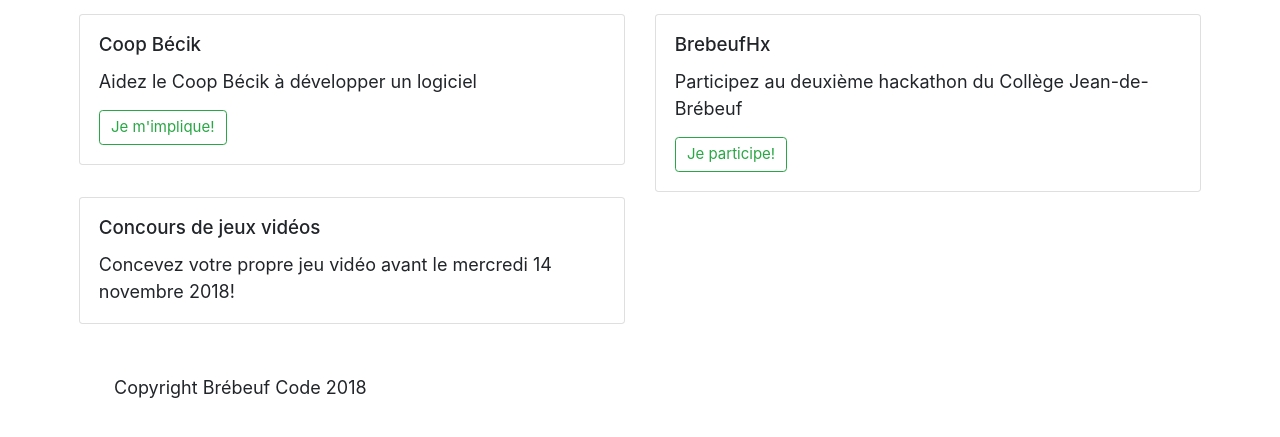
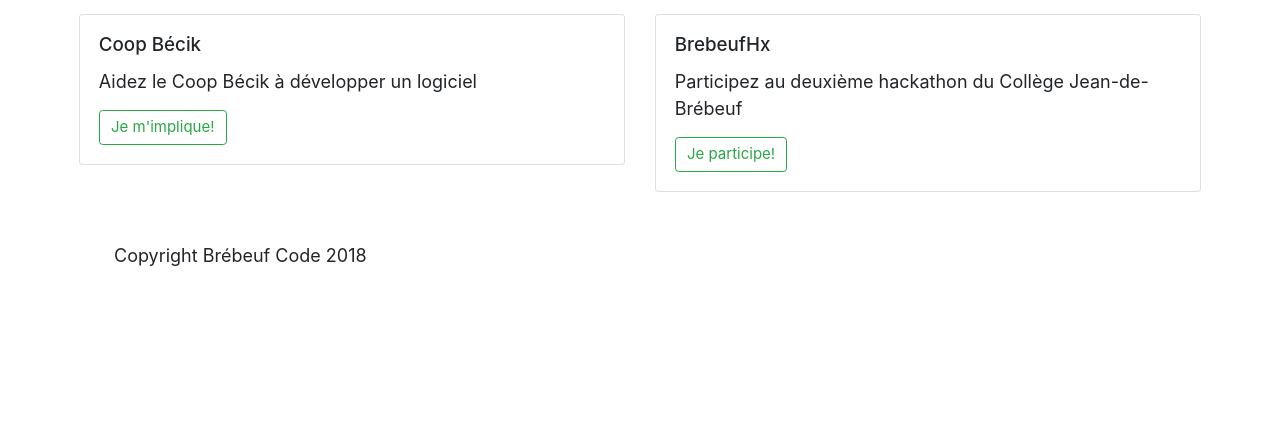
Before and after one commit to Brebeuf-Code/site-web2.0, a Flask app: page /projets in a window 1280 px wide. Shown: the part 197-634 px from the top of the page. Run offline with Flask 2, Linux system fonts and the light colour scheme; some libraries are stand-ins or nearby versions.

Commit message:
Switched location of gaming competition card

```diff
--- a/templates/projets.html
+++ b/templates/projets.html
@@ -68,17 +68,7 @@
             </div>
           </div>
         </div>
-        <div class="row" style="margin-top:5px;">
-          <div class="col-sm-6">
-            <div class="card">
-              <div class="card-body">
-                <h5 class="card-title">Concours de jeux vidéos</h5>
-                <p class="card-text">Concevez votre propre jeu vidéo avant le mercredi 14 novembre 2018!</p>
-                <!-- <a href="#" class="btn btn-outline-success">Je m'implique!</a> -->
-              </div>
-            </div>
-          </div>
-      </div>
+
     </div>
 
 
```
